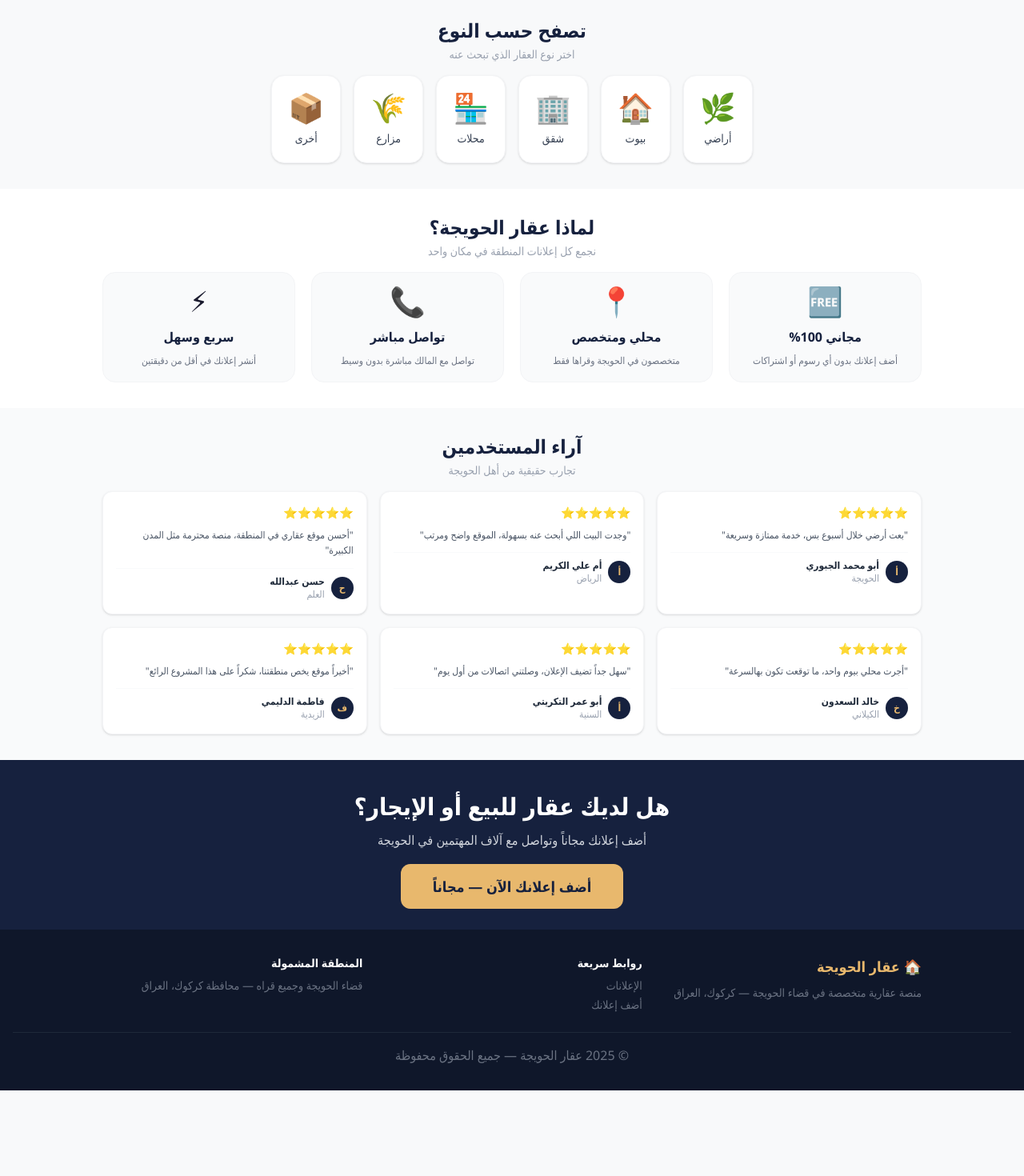
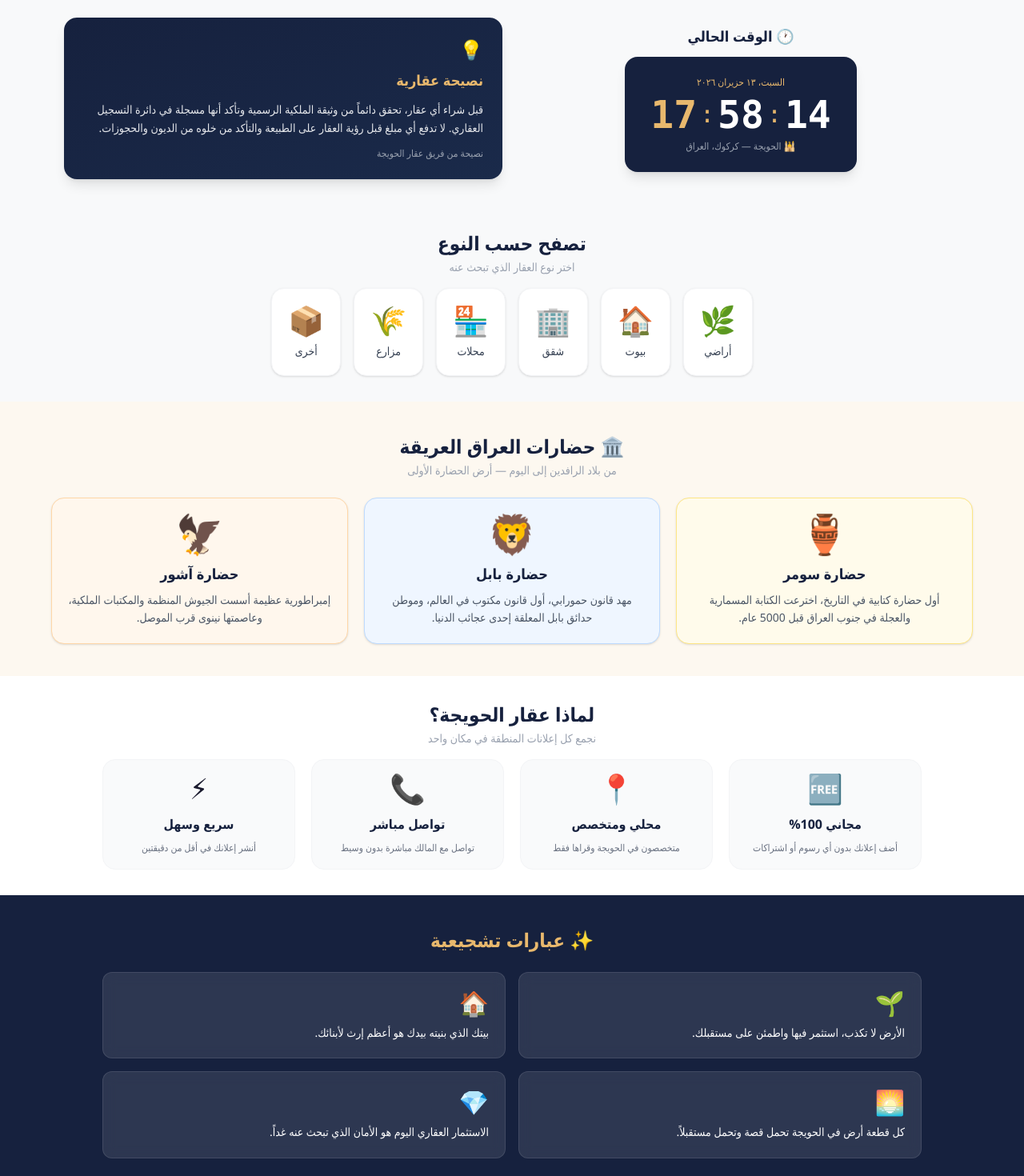
Before and after one commit to HushamAhmed90/hawija-aqar, a Next.js app: page / in a window 1280 px wide. Shown: the part 740-2210 px from the top of the page at 80% size. Before the commit the page ends 2103 px from the top, so only its background shows below. Built offline with nearby package versions, Linux system fonts and the light colour scheme.

Commit message:
Add clock, Iraqi civilization, tip, and quotes sections to homepage

```diff
--- a/src/app/page.tsx
+++ b/src/app/page.tsx
@@ -5,6 +5,7 @@ import HeroSearch from "@/components/HeroSearch";
 import StatsCounter from "@/components/StatsCounter";
 import WhyUs from "@/components/WhyUs";
 import Testimonials from "@/components/Testimonials";
+import DigitalClock from "@/components/DigitalClock";
 import { getAdminDb } from "@/lib/firestore-admin";
 
 export const dynamic = "force-dynamic";
@@ -50,6 +51,27 @@ export default async function HomePage() {
       {/* Stats */}
       <StatsCounter listingCount={listingCount} />
 
+      {/* Clock + Tip */}
+      <section className="max-w-6xl mx-auto px-4 py-8">
+        <div className="grid grid-cols-1 md:grid-cols-2 gap-6">
+          {/* Digital Clock */}
+          <div className="flex flex-col items-center justify-center">
+            <h2 className="text-lg font-bold text-[#16213e] mb-3 text-center">🕐 الوقت الحالي</h2>
+            <DigitalClock />
+          </div>
+          {/* Daily Tip */}
+          <div className="bg-gradient-to-br from-[#16213e] to-[#1a2a4a] rounded-2xl p-6 text-white shadow-lg flex flex-col justify-center">
+            <div className="text-[#e8b86d] text-2xl mb-2">💡</div>
+            <h2 className="text-lg font-bold mb-3 text-[#e8b86d]">نصيحة عقارية</h2>
+            <p className="text-gray-200 leading-relaxed text-sm">
+              قبل شراء أي عقار، تحقق دائماً من وثيقة الملكية الرسمية وتأكد أنها مسجلة في دائرة التسجيل العقاري.
+              لا تدفع أي مبلغ قبل رؤية العقار على الطبيعة والتأكد من خلوه من الديون والحجوزات.
+            </p>
+            <p className="text-xs text-gray-400 mt-3">نصيحة من فريق عقار الحويجة</p>
+          </div>
+        </div>
+      </section>
+
       {/* Categories */}
       <section className="max-w-6xl mx-auto px-4 py-8">
         <h2 className="text-2xl font-bold text-[#16213e] mb-1 text-center">تصفح حسب النوع</h2>
@@ -72,8 +94,64 @@ export default async function HomePage() {
         </div>
       </section>
 
+      {/* Iraqi Civilization */}
+      <section className="py-10 px-4 bg-[#fdf8f0]">
+        <div className="max-w-6xl mx-auto">
+          <h2 className="text-2xl font-bold text-[#16213e] text-center mb-1">🏛️ حضارات العراق العريقة</h2>
+          <p className="text-gray-400 text-center text-sm mb-6">من بلاد الرافدين إلى اليوم — أرض الحضارة الأولى</p>
+          <div className="grid grid-cols-1 sm:grid-cols-3 gap-5">
+            {[
+              {
+                name: "حضارة سومر",
+                emoji: "🏺",
+                desc: "أول حضارة كتابية في التاريخ، اخترعت الكتابة المسمارية والعجلة في جنوب العراق قبل 5000 عام.",
+                color: "bg-amber-50 border-amber-200",
+              },
+              {
+                name: "حضارة بابل",
+                emoji: "🦁",
+                desc: "مهد قانون حمورابي، أول قانون مكتوب في العالم، وموطن حدائق بابل المعلقة إحدى عجائب الدنيا.",
+                color: "bg-blue-50 border-blue-200",
+              },
+              {
+                name: "حضارة آشور",
+                emoji: "🦅",
+                desc: "إمبراطورية عظيمة أسست الجيوش المنظمة والمكتبات الملكية، وعاصمتها نينوى قرب الموصل.",
+                color: "bg-orange-50 border-orange-200",
+              },
+            ].map((civ) => (
+              <div key={civ.name} className={`rounded-2xl border p-5 shadow-sm ${civ.color}`}>
+                <div className="text-5xl mb-3 text-center">{civ.emoji}</div>
+                <h3 className="font-bold text-[#16213e] text-lg text-center mb-2">{civ.name}</h3>
+                <p className="text-gray-600 text-sm leading-relaxed text-center">{civ.desc}</p>
+              </div>
+            ))}
+          </div>
+        </div>
+      </section>
+
       {/* Why Us */}
       <WhyUs />
+
+      {/* Encouraging Phrases */}
+      <section className="py-10 px-4 bg-[#16213e]">
+        <div className="max-w-5xl mx-auto">
+          <h2 className="text-2xl font-bold text-[#e8b86d] text-center mb-6">✨ عبارات تشجيعية</h2>
+          <div className="grid grid-cols-1 sm:grid-cols-2 gap-4">
+            {[
+              { text: "الأرض لا تكذب، استثمر فيها واطمئن على مستقبلك.", icon: "🌱" },
+              { text: "بيتك الذي بنيته بيدك هو أعظم إرث لأبنائك.", icon: "🏠" },
+              { text: "كل قطعة أرض في الحويجة تحمل قصة وتحمل مستقبلاً.", icon: "🌅" },
+              { text: "الاستثمار العقاري اليوم هو الأمان الذي تبحث عنه غداً.", icon: "💎" },
+            ].map((q, i) => (
+              <div key={i} className="bg-white/10 backdrop-blur rounded-xl p-5 border border-white/10">
+                <span className="text-3xl block mb-2">{q.icon}</span>
+                <p className="text-white leading-relaxed text-sm font-medium">{q.text}</p>
+              </div>
+            ))}
+          </div>
+        </div>
+      </section>
 
       {/* Testimonials */}
       <Testimonials />
--- /dev/null
+++ b/src/components/DigitalClock.tsx
@@ -0,0 +1,35 @@
+"use client";
+import { useEffect, useState } from "react";
+
+export default function DigitalClock() {
+  const [time, setTime] = useState({ h: "00", m: "00", s: "00", date: "" });
+
+  useEffect(() => {
+    const update = () => {
+      const now = new Date();
+      setTime({
+        h: String(now.getHours()).padStart(2, "0"),
+        m: String(now.getMinutes()).padStart(2, "0"),
+        s: String(now.getSeconds()).padStart(2, "0"),
+        date: now.toLocaleDateString("ar-IQ", { weekday: "long", year: "numeric", month: "long", day: "numeric" }),
+      });
+    };
+    update();
+    const t = setInterval(update, 1000);
+    return () => clearInterval(t);
+  }, []);
+
+  return (
+    <div className="flex flex-col items-center justify-center bg-[#16213e] rounded-2xl px-8 py-6 text-white shadow-lg">
+      <div className="text-xs text-[#e8b86d] mb-2 font-medium">{time.date}</div>
+      <div className="flex items-center gap-1 font-mono">
+        <span className="text-4xl md:text-5xl font-bold text-white">{time.h}</span>
+        <span className="text-3xl text-[#e8b86d] animate-pulse">:</span>
+        <span className="text-4xl md:text-5xl font-bold text-white">{time.m}</span>
+        <span className="text-3xl text-[#e8b86d] animate-pulse">:</span>
+        <span className="text-4xl md:text-5xl font-bold text-[#e8b86d]">{time.s}</span>
+      </div>
+      <div className="text-xs text-gray-400 mt-2">🕌 الحويجة — كركوك، العراق</div>
+    </div>
+  );
+}
```
